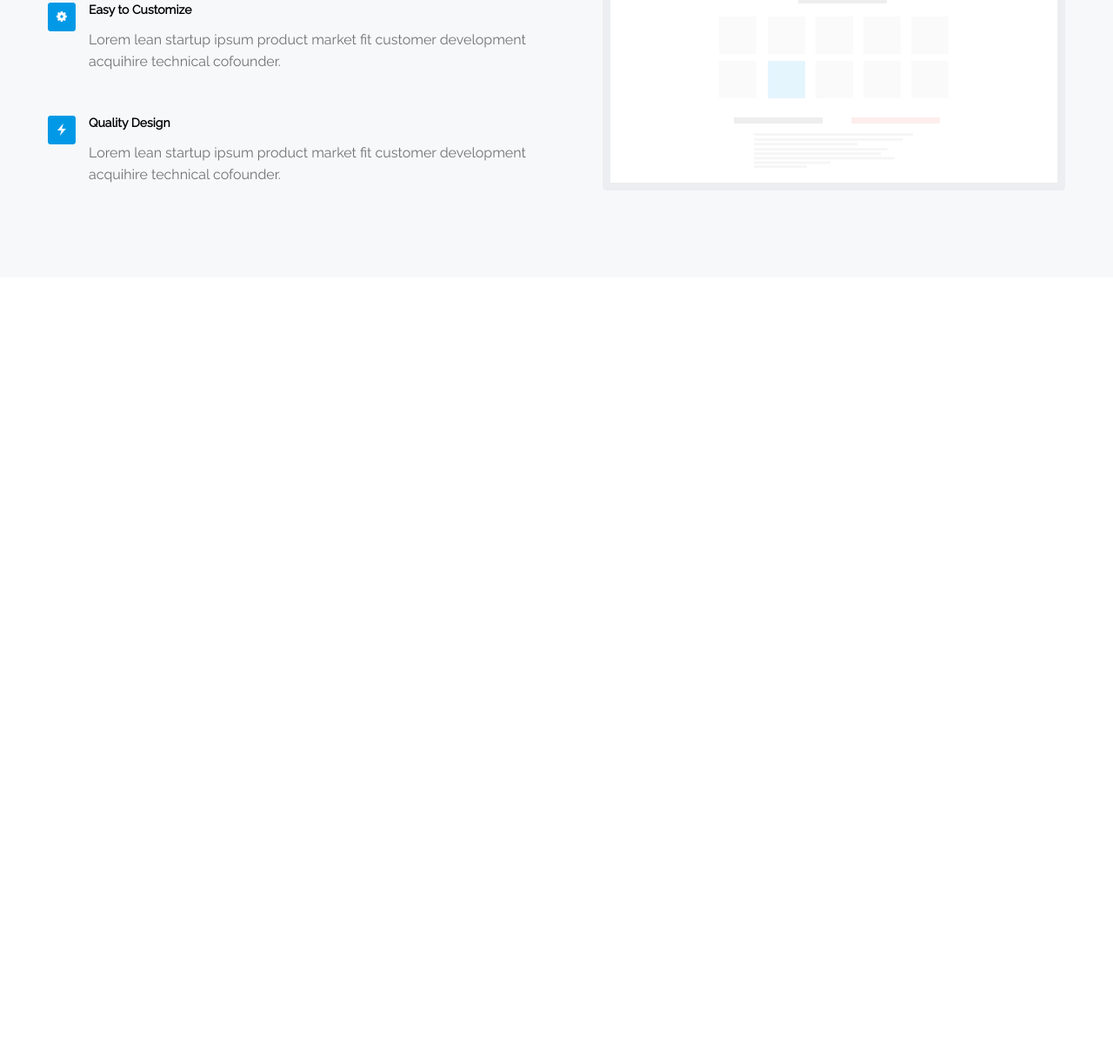
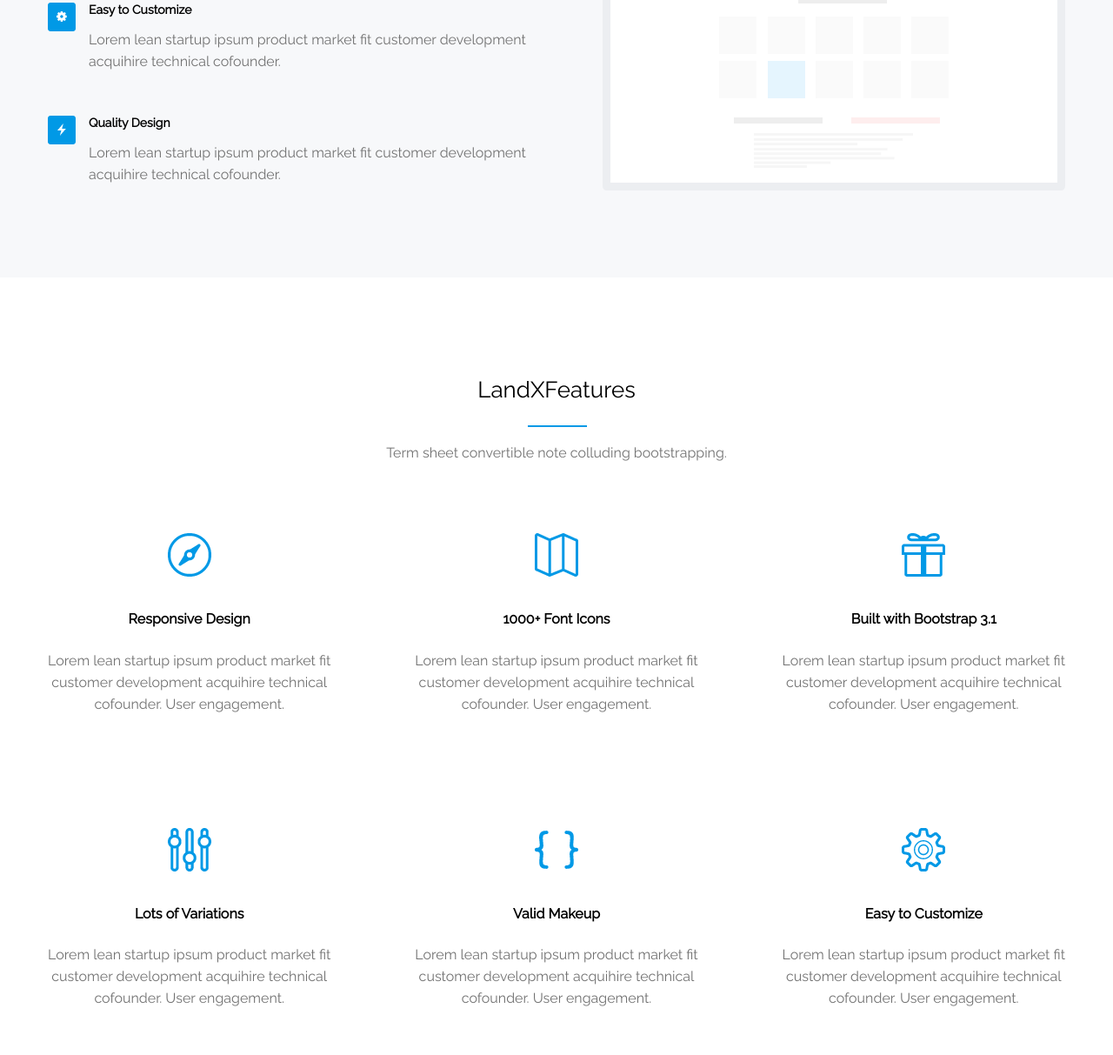
Before and after one commit to evgenborod496/landx, a plain HTML site: page index.html in a window 1280 px wide. Shown: the part 1681-2894 px from the top of the page at 87% size. Before the commit the page ends 2000 px from the top, so only its background shows below. Drawn offline with Linux system fonts and the light colour scheme.

Commit message:
add new features-block

```diff
--- a/css/style.css
+++ b/css/style.css
@@ -140,7 +140,7 @@
   width: 532px;
 }
 
-.awesomeness__title {
+.title {
   font-size: 26px;
   font-weight: normal;
   margin: 0;
@@ -148,7 +148,7 @@
   margin-bottom: 53px;
 }
 
-.awesomeness__title::after {
+.title::after {
   content: '';
   position: absolute;
   background-color: #0199e6;
@@ -158,8 +158,7 @@
   left: 0;
 }
 
-.awesomeness__text,
-.paragraph__text {
+.text {
   margin-top: 0;
   line-height: 25px;
   color: #727272;
@@ -203,3 +202,75 @@
 .main_bg_grey {
   background-color: #f7f8fa;
 }
+
+.features {
+  padding-top: 115px;
+  padding-bottom: 105px;
+}
+
+.landx-features__indent {
+  padding-top: 30px;
+}
+
+.features__title {
+  margin-bottom: 44px;
+  text-align: center;
+}
+
+.features__text {
+  text-align: center;
+}
+
+.landx-features__title {
+  font-size: 16px;
+  margin-bottom: 25px;
+}
+
+.features__title::after {
+  bottom: -27px;
+  left: 552px;
+}
+
+.landx-features {
+  display: flex;
+  justify-content: space-between;
+  flex-wrap: wrap;
+  text-align: center;
+}
+
+.landx-features__item:nth-child(1),
+.landx-features__item:nth-child(2),
+.landx-features__item:nth-child(3) {
+  margin-bottom: 80px;
+}
+
+.landx-features__img {
+  height: 50px;
+  width: 50px;
+  margin: 0 auto;
+  margin-bottom: 40px;
+}
+
+.landx-features__img_number_one {
+  background: url('../img/features-first.png') no-repeat center;
+}
+
+.landx-features__img_number_two {
+  background: url('../img/features-second.png') no-repeat center;
+}
+
+.landx-features__img_number_three {
+  background: url('../img/features-third.png') no-repeat center;
+}
+
+.landx-features__img_number_four {
+  background: url('../img/features-fourth.png') no-repeat center;
+}
+
+.landx-features__img_number_five {
+  background: url('../img/features-fifth.png') no-repeat center;
+}
+
+.landx-features__img_number_six {
+  background: url('../img/features-sixth.png') no-repeat center;
+}
--- a/index.html
+++ b/index.html
@@ -39,8 +39,9 @@
     <div class="awesomeness awesomeness__indent container">
       <div class="awesomeness__img"></div>
       <div class="awesomeness__info">
-        <h2 class="awesomeness__title">Explore the awesomeness</h2>
-        <p class="awesomeness__text">Lorem ipsum dolor sit amet, consectetur adipisicing elit, sed do eiusmod tempor
+        <h2 class="title awesomeness__title">Explore the awesomeness</h2>
+        <p class=" text awesomeness__text">Lorem ipsum dolor sit amet, consectetur adipisicing elit, sed do eiusmod
+          tempor
           <br>
           incididunt ut labore et dolore magna aliqua. Ut enim ad minim veniam, quis <br>
           nostrud exercitation ullamco laboris nisi ut.</p>
@@ -48,7 +49,7 @@
           <div class="paragraph__setting-img"></div>
           <div class="paragraph__info">
             <h3 class="paragraph__advantage-title">Easy to Customize</h3>
-            <p class="paragraph__text">Lorem lean startup ipsum product market fit customer development <br>
+            <p class="text paragraph__text">Lorem lean startup ipsum product market fit customer development <br>
               acquihire technical cofounder.</p>
           </div>
         </div>
@@ -56,7 +57,7 @@
           <div class="paragraph__thunder-img"></div>
           <div class="paragraph__info">
             <h3 class="paragraph__advantage-title">Quality Design</h3>
-            <p class="paragraph__text paragraph__text_last">Lorem lean startup ipsum product market fit customer
+            <p class="text paragraph__text paragraph__text_last">Lorem lean startup ipsum product market fit customer
               development <br>
               acquihire technical cofounder.</p>
           </div>
@@ -66,8 +67,9 @@
     <div class="main_bg_grey">
       <div class="awesomeness awesomeness__indent container">
         <div class="awesomeness__info">
-          <h2 class="awesomeness__title">Explore the awesomeness</h2>
-          <p class="awesomeness__text">Lorem ipsum dolor sit amet, consectetur adipisicing elit, sed do eiusmod tempor
+          <h2 class="title awesomeness__title">Explore the awesomeness</h2>
+          <p class=" text awesomeness__text">Lorem ipsum dolor sit amet, consectetur adipisicing elit, sed do eiusmod
+            tempor
             <br>
             incididunt ut labore et dolore magna aliqua. Ut enim ad minim veniam, quis <br>
             nostrud exercitation ullamco laboris nisi ut.</p>
@@ -75,7 +77,7 @@
             <div class="paragraph__setting-img"></div>
             <div class="paragraph__info">
               <h3 class="paragraph__advantage-title">Easy to Customize</h3>
-              <p class="paragraph__text">Lorem lean startup ipsum product market fit customer development <br>
+              <p class="text paragraph__text">Lorem lean startup ipsum product market fit customer development <br>
                 acquihire technical cofounder.</p>
             </div>
           </div>
@@ -83,7 +85,7 @@
             <div class="paragraph__thunder-img"></div>
             <div class="paragraph__info">
               <h3 class="paragraph__advantage-title">Quality Design</h3>
-              <p class="paragraph__text paragraph__text_last">Lorem lean startup ipsum product market fit customer
+              <p class="text paragraph__text paragraph__text_last">Lorem lean startup ipsum product market fit customer
                 development <br>
                 acquihire technical cofounder.</p>
             </div>
@@ -92,6 +94,66 @@
         <div class="awesomeness__img"></div>
       </div>
     </div>
+    <div class="features container">
+      <div class="title features__title">LandXFeatures</div>
+      <p class="text features__text">Term sheet convertible note colluding bootstrapping.</p>
+      <div class="landx-features landx-features__indent">
+        <div class="landx-features__item">
+          <div class="landx-features__img landx-features__img_number_one"></div>
+          <h2 class="landx-features__title">Responsive Design</h2>
+          <p class="text landx-features__text">
+            Lorem lean startup ipsum product market fit <br>
+            customer development acquihire technical <br>
+            cofounder. User engagement.
+          </p>
+        </div>
+        <div class="landx-features__item">
+          <div class="landx-features__img landx-features__img_number_two"></div>
+          <h2 class="landx-features__title">1000+ Font Icons</h2>
+          <p class="text landx-features__text">
+            Lorem lean startup ipsum product market fit <br>
+            customer development acquihire technical <br>
+            cofounder. User engagement.
+          </p>
+        </div>
+        <div class="landx-features__item">
+          <div class="landx-features__img landx-features__img_number_three"></div>
+          <h2 class="landx-features__title">Built with Bootstrap 3.1</h2>
+          <p class="text landx-features__text">
+            Lorem lean startup ipsum product market fit <br>
+            customer development acquihire technical <br>
+            cofounder. User engagement.
+          </p>
+        </div>
+        <div class="landx-features__item">
+          <div class="landx-features__img landx-features__img_number_four"></div>
+          <h2 class="landx-features__title">Lots of Variations</h2>
+          <p class="text landx-features__text">
+            Lorem lean startup ipsum product market fit <br>
+            customer development acquihire technical <br>
+            cofounder. User engagement.
+          </p>
+        </div>
+        <div class="landx-features__item">
+          <div class="landx-features__img landx-features__img_number_five"></div>
+          <h2 class="landx-features__title">Valid Makeup</h2>
+          <p class="text landx-features__text">
+            Lorem lean startup ipsum product market fit <br>
+            customer development acquihire technical <br>
+            cofounder. User engagement.
+          </p>
+        </div>
+        <div class="landx-features__item">
+          <div class="landx-features__img landx-features__img_number_six"></div>
+          <h2 class="landx-features__title">Easy to Customize</h2>
+          <p class="text landx-features__text">
+            Lorem lean startup ipsum product market fit <br>
+            customer development acquihire technical <br>
+            cofounder. User engagement.
+          </p>
+        </div>
+      </div>
+    </div>
   </div>
 </body>
 
```
Also changed, not shown: img/features-fifth.png (added), img/features-first.png (added), img/features-fourth.png (added), img/features-second.png (added), img/features-sixth.png (added), img/features-third.png (added).
